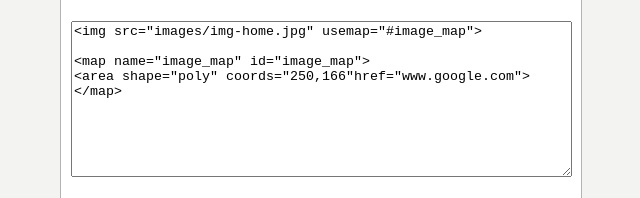
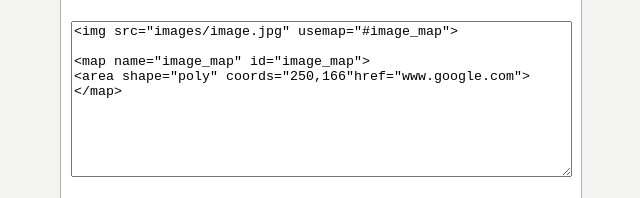
Before and after one commit to Ryel/image-map, a plain HTML site: page index.html in a window 1280 px wide. Both pictures are taken after a click on the picture 640 px from the left and 322 px from the top of the page. Shown: the part 492-690 px from the top of the page, 319-959 px from the left. Drawn offline with nearby package versions, Linux system fonts and the light colour scheme.

Commit message:
better sample poly coords, hover text below

```diff
--- a/image-mapper.js
+++ b/image-mapper.js
@@ -20,7 +20,7 @@ $(document).ready(function() {
 	function format_output(){
 
 		// reference vars
-		var img_src = 'images/img-home.jpg',
+		var img_src = 'images/image.jpg',
 				map_id = 'image_map',
 				href = '"www.google.com"',
 				img_elem = '<img src="'+ img_src +'" usemap="#'+ map_id +'">',
--- a/index.html
+++ b/index.html
@@ -30,8 +30,9 @@
 			<img src="images/image.jpg" usemap="#image_map">
 			<!-- Map -->
 			<map name="image_map" id="image_map">
-				<area shape="poly" coords="325,68,313,240,409,249,433,73,328,67"href="www.google.com">
+			<area shape="poly" coords="325,67,315,239,401,257,419,241,434,76,426,67,330,63"href="www.google.com">
 			</map>
+			<h3>⇪ Hover over camera to view hotspot ⇪</h3>
 
 		</div>
 
```
